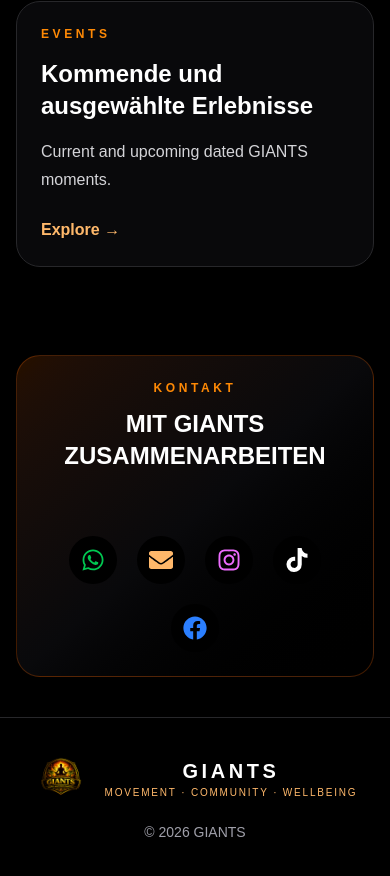
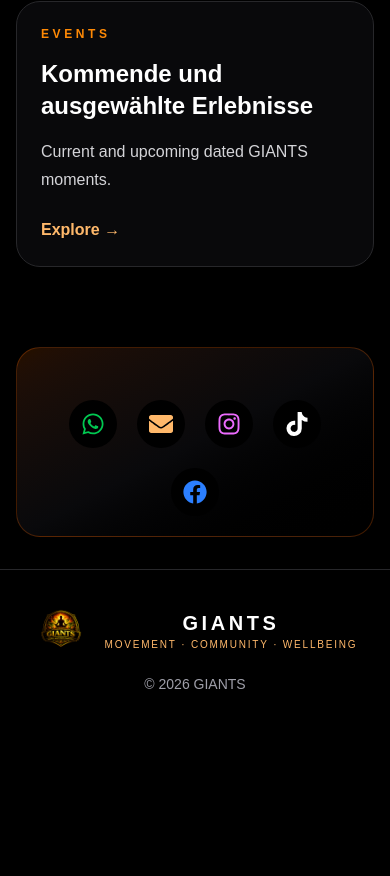
Before and after one commit to BarbFlegel/giants-website, a Next.js app: page /de in a window 390 px wide. Shown: the part 1675-2551 px from the top of the page. After the commit the page ends 2481 px from the top, so only its background shows below. Built offline with nearby package versions, Linux system fonts and the light colour scheme.

Commit message:
Update JoinSection.tsx

```diff
--- a/app/[locale]/components/JoinSection.tsx
+++ b/app/[locale]/components/JoinSection.tsx
@@ -14,12 +14,12 @@ export default function JoinSection({
     <section
       id="join"
       className={`bg-black px-4 text-white md:px-6 ${
-        compact ? "py-10" : "py-14"
+        compact ? "py-8 md:py-10" : "py-10 md:py-14"
       }`}
     >
       <div className="mx-auto max-w-6xl">
         <FadeUp>
-          <div className="rounded-3xl border border-orange-500/25 bg-gradient-to-br from-orange-500/15 via-zinc-950 to-black p-6 text-center md:p-12">
+          <div className="rounded-3xl border border-orange-500/25 bg-gradient-to-br from-orange-500/15 via-zinc-950 to-black p-5 text-center md:p-12">
             <div className="hidden md:block">
               <SectionHeader
                 label={t.labels.join}
@@ -28,16 +28,7 @@ export default function JoinSection({
               />
             </div>
 
-            <div className="md:hidden">
-              <p className="text-xs font-black uppercase tracking-[0.3em] text-orange-400">
-                {t.labels.join}
-              </p>
-              <h2 className="mt-3 text-2xl font-black uppercase">
-                {t.sectionTitles.join}
-              </h2>
-            </div>
-
-            <div className="mt-8 flex items-center justify-center">
+            <div className="flex items-center justify-center md:mt-8">
               <SocialIcons />
             </div>
           </div>
```
